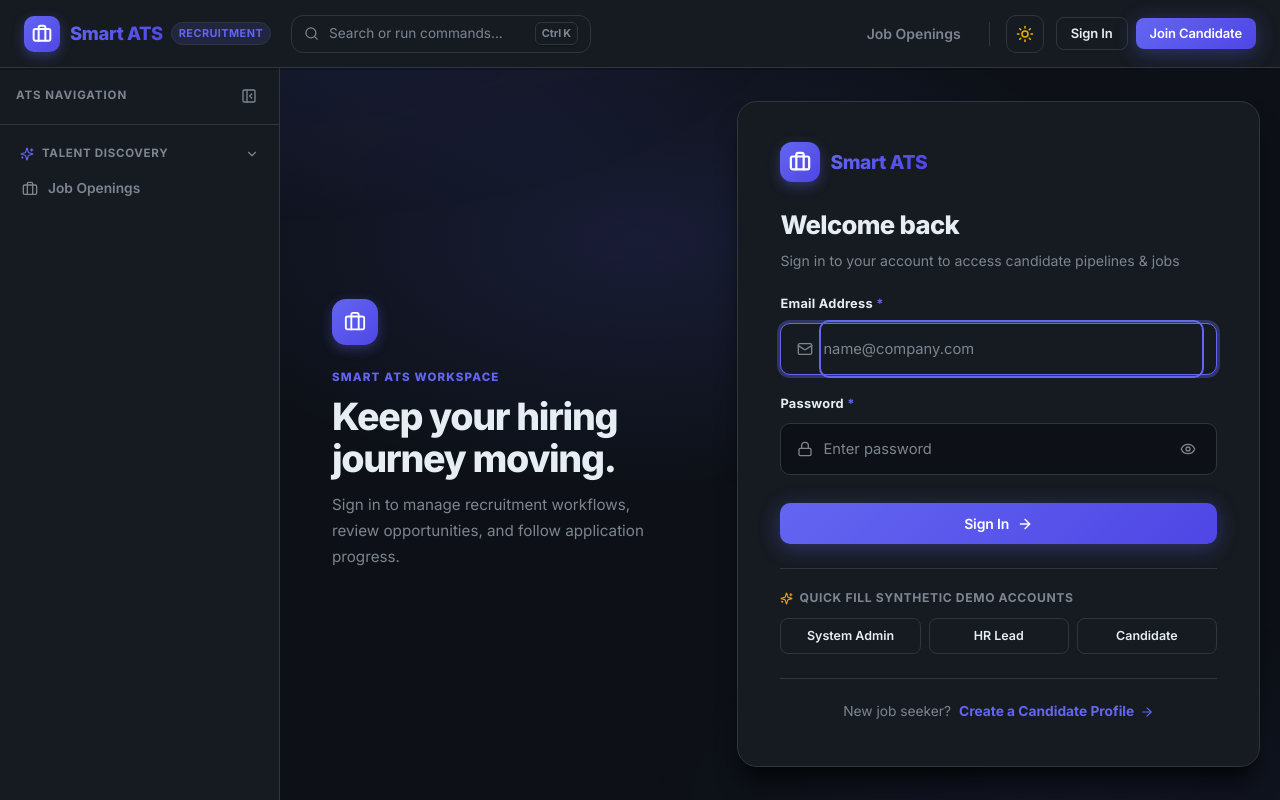
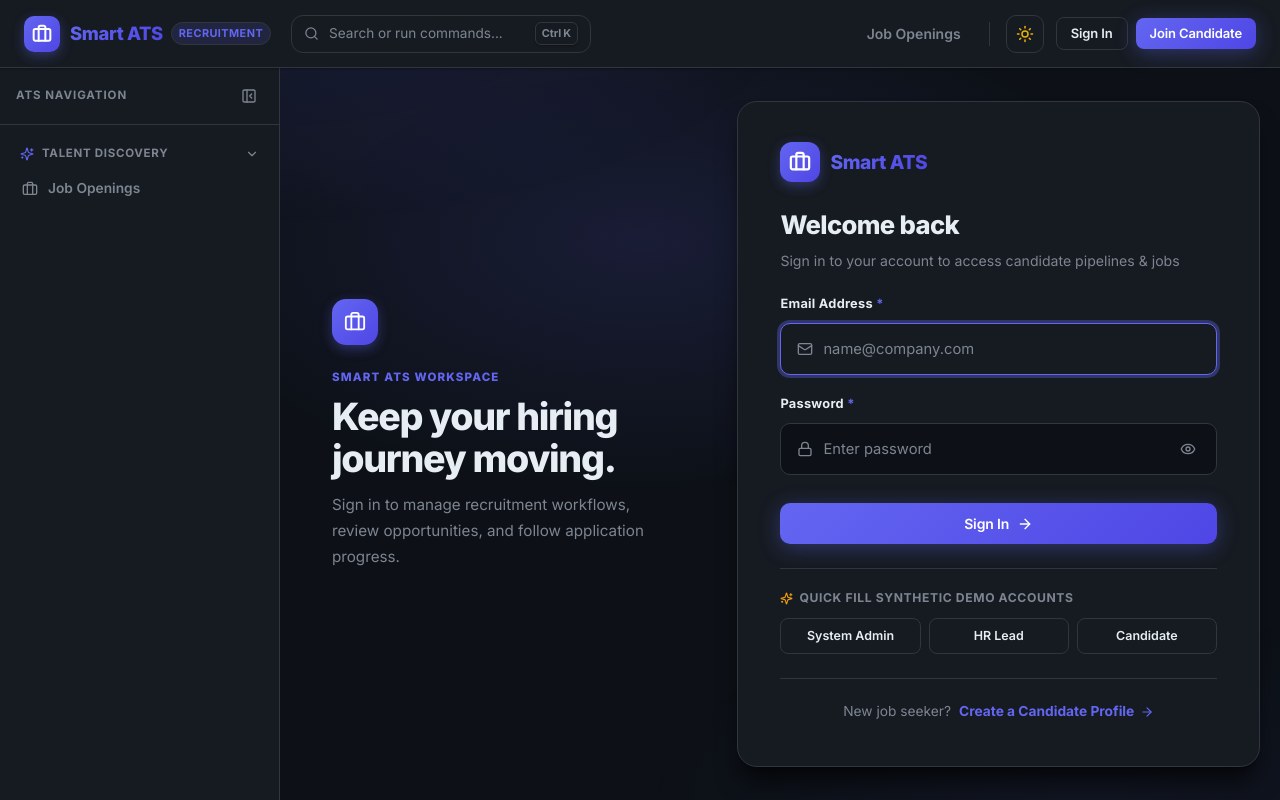
Before and after one commit to NalamothuLokesh/smart-recruitment-ats, a React (Vite) app in the folder frontend/: page /login in a window 1280 px wide. Built offline with nearby package versions, Linux system fonts and the light colour scheme; no server answers.

Commit message:
minor UI update

```diff
--- a/frontend/src/App.css
+++ b/frontend/src/App.css
@@ -1036,6 +1036,11 @@
   padding: 12px 0;
   font-family: inherit;
 }
+.auth-inp:focus,
+.auth-inp:focus-visible {
+  outline: none !important;
+  box-shadow: none !important;
+}
 .auth-inp::placeholder {
   color: var(--muted-foreground);
 }
--- a/frontend/src/index.css
+++ b/frontend/src/index.css
@@ -167,6 +167,16 @@ button:disabled,
   outline: none;
 }
 
+/* Prevent double borders and duplicate outlines on all form inputs app-wide */
+input:focus,
+input:focus-visible,
+textarea:focus,
+textarea:focus-visible,
+select:focus,
+select:focus-visible {
+  outline: none !important;
+}
+
 /* ── Themed Scrollbar ────────────────────────────────────────────── */
 * {
   scrollbar-width: thin;
```
